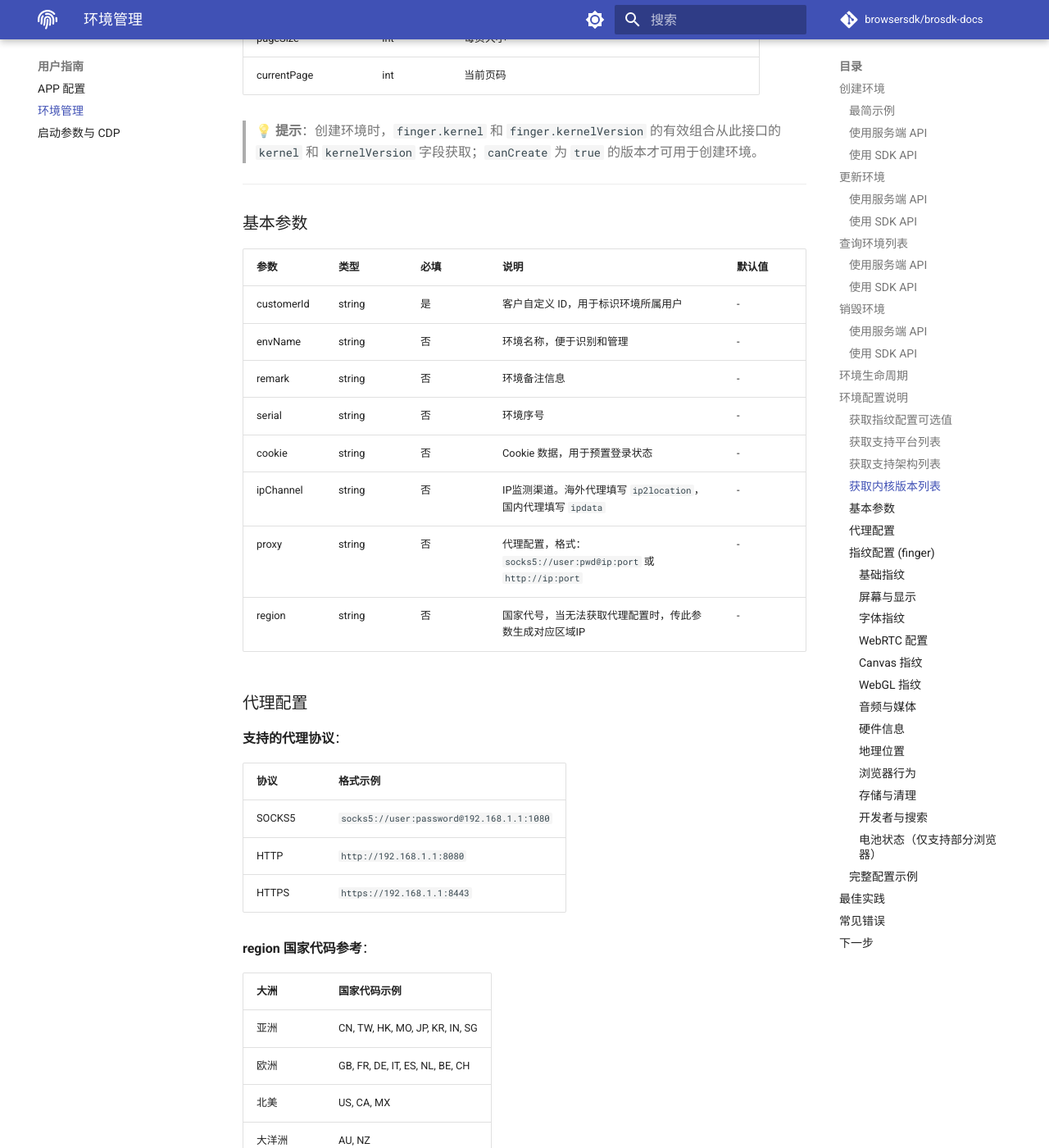
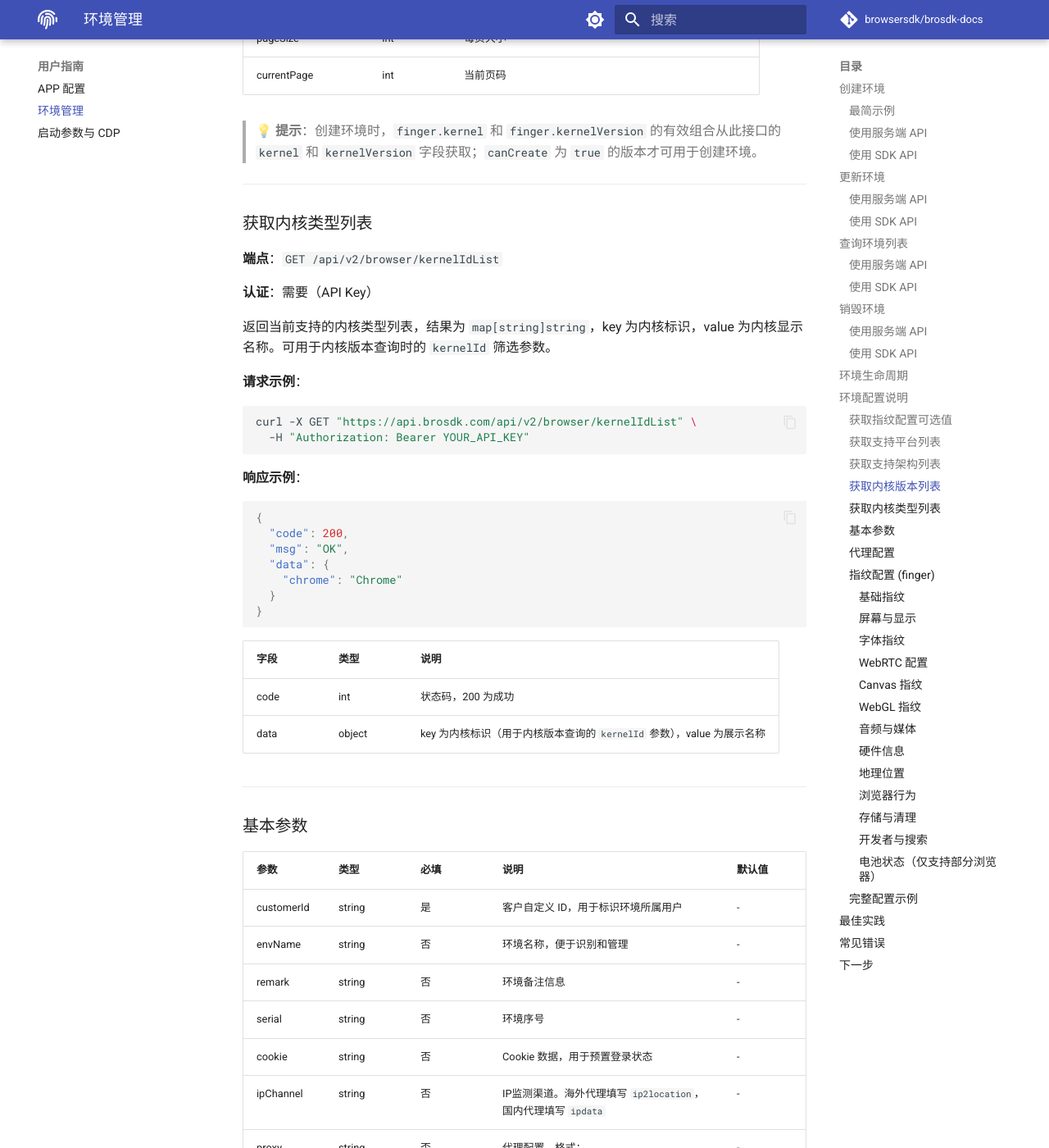
Before and after one commit to browsersdk/brosdk-docs, an MkDocs documentation site: the page built from docs/user-guide/environment.md, in a window 1280 px wide and 1400 px high, scrolled down 19498 px. Shown: the whole window at 82% size. Built offline with MkDocs 1.6.1 and Material for MkDocs 9.7.7, drawn with Linux system fonts in a browser that asks for light colours; comment, search, counter and statistics services are not loaded; some of the changed text lies outside the part shown.

Commit message:
docs: 新增 /api/v2/browser/kernelIdList 内核类型列表接口说明
- GET 请求，无请求参数
- 响应格式为 map[string]string，key 为内核标识，value 为展示名称
- 补充说明 kernelId 参数的来源

````diff
--- a/docs/user-guide/environment.md
+++ b/docs/user-guide/environment.md
@@ -843,7 +843,7 @@ curl -X GET "https://api.brosdk.com/api/v2/browser/archList" \
 
 ### 获取内核版本列表
 
-**端点**：`POST /api/v2/sdk/kernel-version/page`
+**端点**：`POST /api/v2/browser/kernelList`
 
 **认证**：需要（API Key）
 
@@ -937,6 +937,40 @@ curl -X POST "https://api.brosdk.com/api/v2/sdk/kernel-version/page" \
 | currentPage | int | 当前页码 |
 
 > 💡 **提示**：创建环境时，`finger.kernel` 和 `finger.kernelVersion` 的有效组合从此接口的 `kernel` 和 `kernelVersion` 字段获取；`canCreate` 为 `true` 的版本才可用于创建环境。
+
+---
+
+### 获取内核类型列表
+
+**端点**：`GET /api/v2/browser/kernelIdList`
+
+**认证**：需要（API Key）
+
+返回当前支持的内核类型列表，结果为 `map[string]string`，key 为内核标识，value 为内核显示名称。可用于内核版本查询时的 `kernelId` 筛选参数。
+
+**请求示例**：
+
+```bash
+curl -X GET "https://api.brosdk.com/api/v2/browser/kernelIdList" \
+  -H "Authorization: Bearer YOUR_API_KEY"
+```
+
+**响应示例**：
+
+```json
+{
+  "code": 200,
+  "msg": "OK",
+  "data": {
+    "chrome": "Chrome"
+  }
+}
+```
+
+| 字段 | 类型 | 说明 |
+|------|------|------|
+| code | int | 状态码，200 为成功 |
+| data | object | key 为内核标识（用于内核版本查询的 `kernelId` 参数），value 为展示名称 |
 
 ---
 
````
